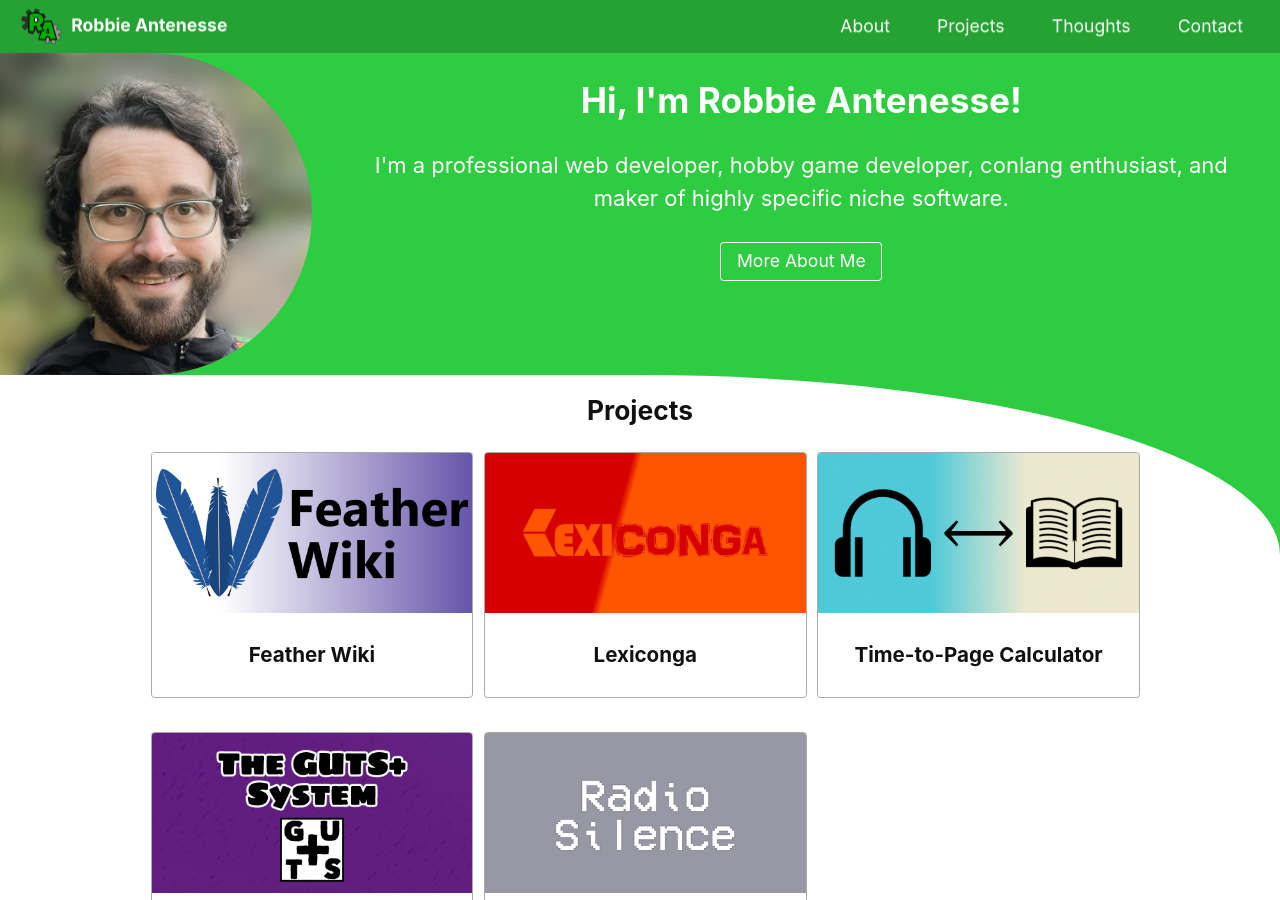
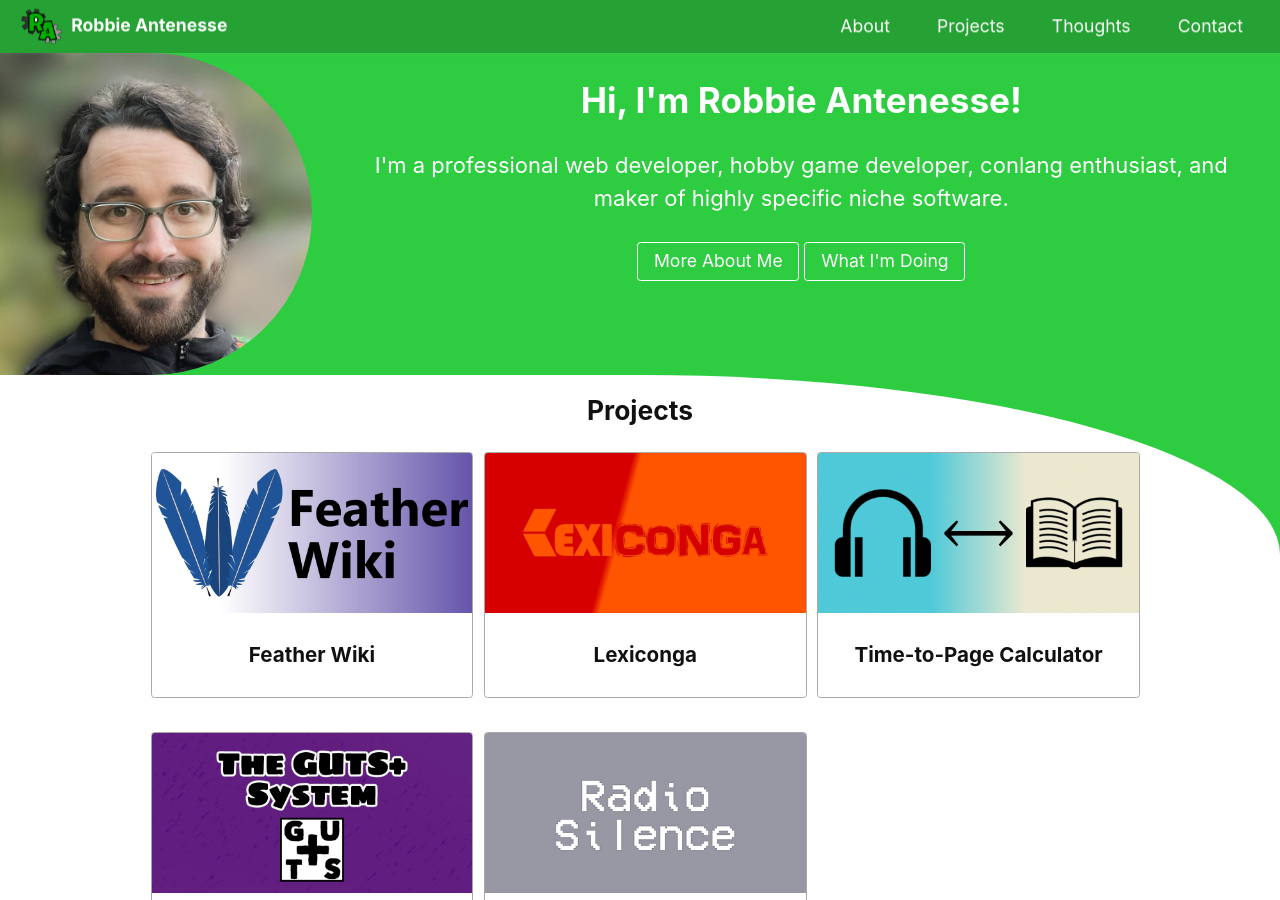
Before and after one commit to Alamantus/robbie.antenesse.net, a Jekyll site: the page built from index.html, in a window 1280 px wide and 900 px high. Built offline with Jekyll 4.4.1, drawn with Linux system fonts in a browser that asks for light colours.

Commit message:
Add link to Now page

```diff
--- a/_includes/about.html
+++ b/_includes/about.html
@@ -17,6 +17,9 @@
             <a href="{{ '/about.html' | prepend: site.baseurl }}" class="outline button">
               More About Me
             </a>
+            <a href="{{ '/now.html' | prepend: site.baseurl }}" class="outline button">
+              What I'm Doing
+            </a>
           </p>
         </section>
 
```
